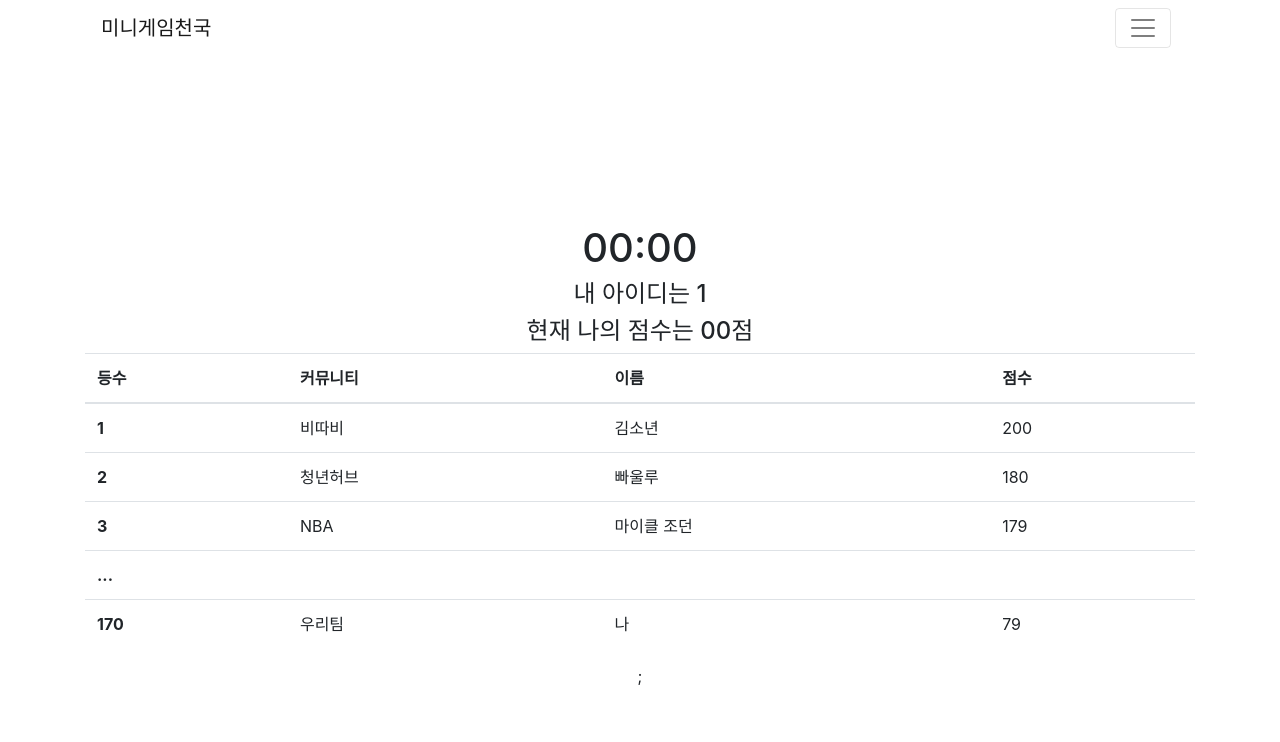
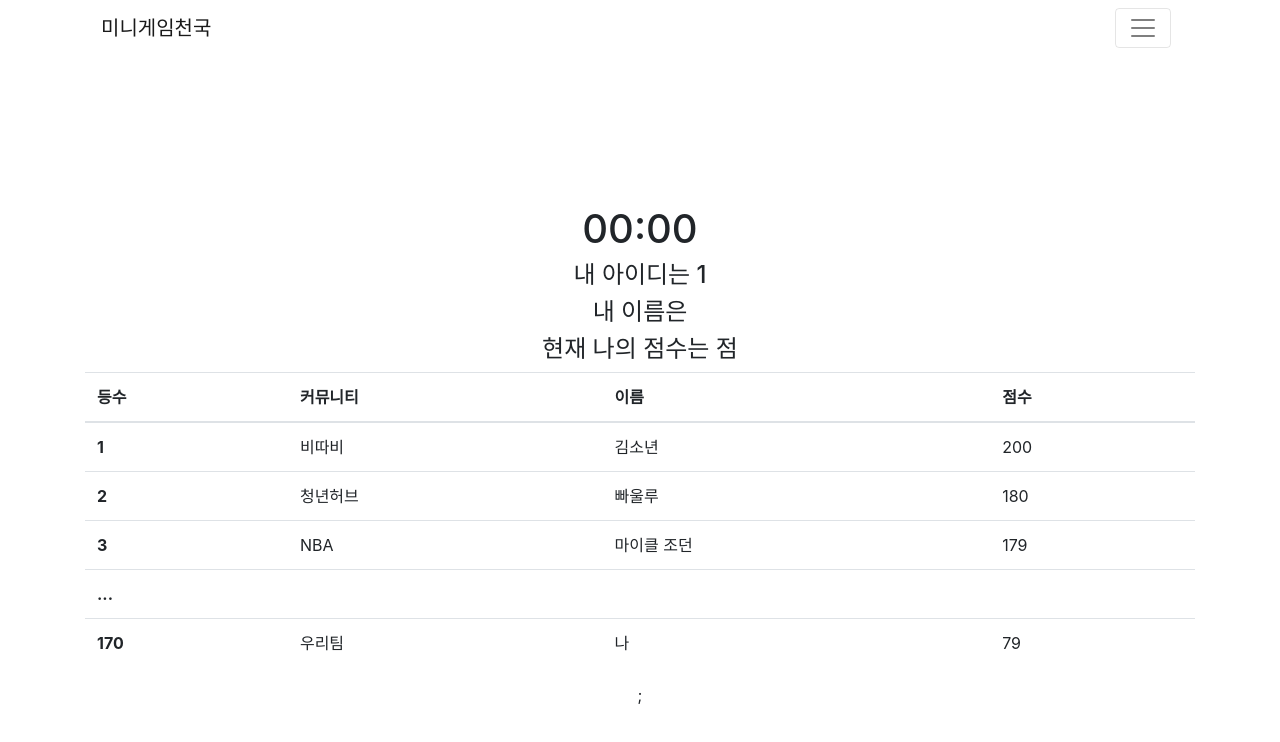
Before and after one commit to tenderpooh/minigame, a React (Create React App) app: page /user/1 in a window 1280 px wide. Shown: the top 742 px of the page. Built offline with nearby package versions, Linux system fonts and the light colour scheme.

Commit message:
유저화면에서 ID를 기반으로 이름과 점수를 찾습니다.

```diff
--- a/src/Dealer.jsx
+++ b/src/Dealer.jsx
@@ -1,17 +1,30 @@
 import React, { useState } from "react";
 import { Input, Button, Container, Row } from "reactstrap";
+import array from "./User/UserDB";
 import InputNumber from "react-input-just-numbers";
 
 const Dealer = () => {
-  const [Code, setCode] = useState("");
+  const [playerID, setID] = useState("");
   const [Score, setScore] = useState("");
-  let playerName = "";
-  if (Code === "1111") {
-    playerName = "김소년";
-  } else {
-    playerName = "빠울루";
+  const playerName = findname();
+  const playerComm = findcomm();
+
+  function findname() {
+    for (var i = 0; i < array.length; i++) {
+      if (array[i].ID === playerID) {
+        return array[i].name;
+      }
+    }
   }
-  if (Code.length === 4) {
+  function findcomm() {
+    for (var i = 0; i < array.length; i++) {
+      if (array[i].ID === playerID) {
+        return array[i].comm;
+      }
+    }
+  }
+
+  if (playerID.length === 4) {
     let scoreInput = document.getElementById("scoreInput");
     scoreInput.focus();
   }
@@ -19,12 +32,13 @@ const Dealer = () => {
     <Container>
       <div className="d-flex flex-column align-items-center justify-content-center vh-100">
         <Input
-          onChange={e => setCode(e.target.value)}
-          value={Code}
-          placeholder="유저코드"
+          onChange={e => setID(e.target.value)}
+          value={playerID}
+          placeholder="유저ID"
           style={{ width: "80%" }}
         />
-        <div>사용자 이름 : {playerName}</div>
+        <div>이름 : {playerName}</div>
+        <div>커뮤니티 : {playerComm}</div>
         <InputNumber
           id="scoreInput"
           onChange={e => setScore(e.target.value)}
--- a/src/User/User.jsx
+++ b/src/User/User.jsx
@@ -1,11 +1,27 @@
 import React, { useState } from "react";
 import Header from "../Header";
+import array from "./UserDB";
 import Leaderboard from "./Leaderboard";
 import { Container } from "reactstrap";
+const User = ({ match, location }) => {
+  const playerID = Number(location.pathname.split("/")[2]);
+  const playerName = findname();
+  const playerScore = findscore();
 
-const User = ({ match, location }) => {
-  console.log(location.pathname.split("/")[2]);
-  const playerID = location.pathname.split("/")[2];
+  function findname() {
+    for (var i = 0; i < array.length; i++) {
+      if (array[i].ID === playerID) {
+        return array[i].name;
+      }
+    }
+  }
+  function findscore() {
+    for (var i = 0; i < array.length; i++) {
+      if (array[i].ID === playerID) {
+        return array[i].score;
+      }
+    }
+  }
 
   return (
     <Container>
@@ -13,7 +29,8 @@ const User = ({ match, location }) => {
       <div className="d-flex flex-column justify-content-center align-items-center vh-100">
         <h1>00:00</h1>
         <h4>내 아이디는 {playerID}</h4>
-        <h4>현재 나의 점수는 00점</h4>
+        <h4>내 이름은 {playerName}</h4>
+        <h4>현재 나의 점수는 {playerScore}점</h4>
         <Leaderboard />;
       </div>
     </Container>
--- a/src/User/UserDB.jsx
+++ b/src/User/UserDB.jsx
@@ -16,3 +16,5 @@ export const array = [
     score: 200
   }
 ];
+
+export default array;
```
